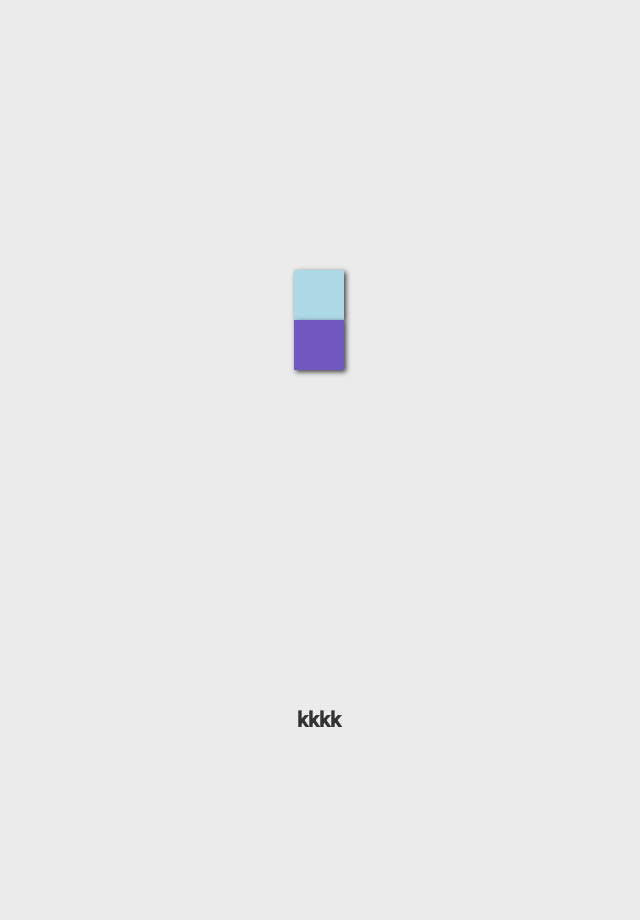
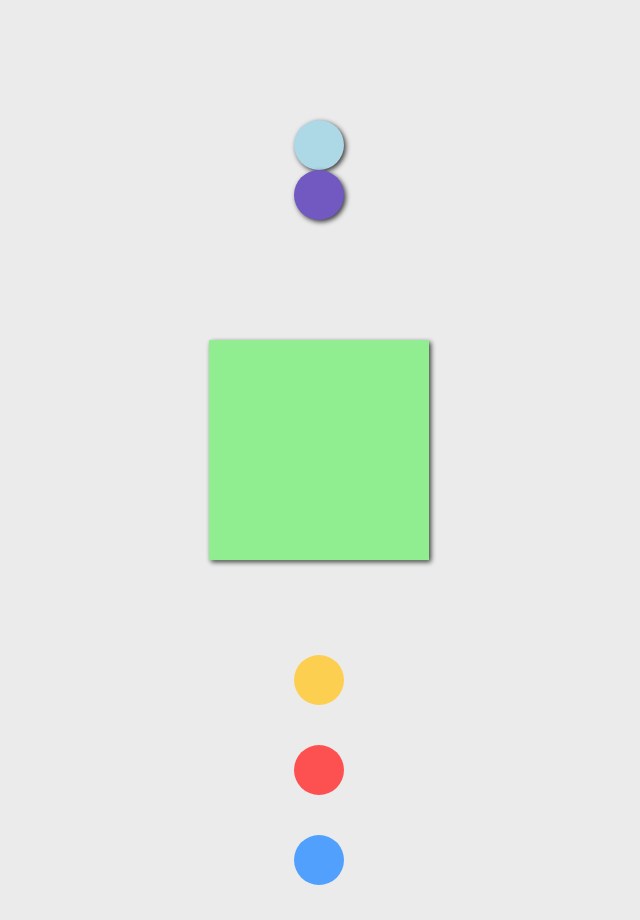
Before and after one commit to wdrik/react-hooks-animations, a React (Create React App) app: page / in a window 1280 px wide. Shown: the part 680-1600 px from the top of the page, without its empty margins (321-961 px from the left). Built offline with nearby package versions, Linux system fonts and the light colour scheme; the HTML template or start-up script is replaced by a standard one.

Commit message:
GSAP animations!

```diff
--- a/src/components/Circle/index.js
+++ b/src/components/Circle/index.js
@@ -5,14 +5,16 @@ const animatedCompStyle = {
   width: '50px',
   height: '50px',
   backgroundColor: '#7159c1',
-  boxShadow: '2px 2px 5px 0px rgba(0,0,0,0.75)'
+  boxShadow: '2px 2px 5px 0px rgba(0,0,0,0.75)',
+  borderRadius: '50%'
 };
 
 const animatedCompStyle2 = {
   width: '50px',
   height: '50px',
   backgroundColor: 'lightblue',
-  boxShadow: '2px 2px 5px 0px rgba(0,0,0,0.75)'
+  boxShadow: '2px 2px 5px 0px rgba(0,0,0,0.75)',
+  borderRadius: '50%'
 };
 
 const animatedCompStyleWrapper = {
--- a/src/components/Content/index.js
+++ b/src/components/Content/index.js
@@ -8,7 +8,8 @@ import { Container, Banner } from './styles';
 
 import Loader from '../Loader';
 import Circle from '../Circle';
-import WrongAkram from '../WrongAkram';
+import WrongAkram1 from '../WrongAkram1';
+import WrongAkram2 from '../WrongAkram2';
 
 const defaultOptions = {
   loop: true,
@@ -35,7 +36,11 @@ export default function Content() {
       </Banner>
 
       <Banner>
-        <WrongAkram />
+        <WrongAkram1 />
+      </Banner>
+
+      <Banner>
+        <WrongAkram2 />
       </Banner>
     </Container>
   );
--- a/src/components/Content/styles.js
+++ b/src/components/Content/styles.js
@@ -9,9 +9,10 @@ export const Container = styled.div`
 
 export const Banner = styled.section`
   width: 100%;
-  height: 400px;
+  height: auto;
+  min-height: 300px;
   background: #ebebeb;
-  padding: 0 15px;
+  padding: 0 100px;
   display: flex;
   justify-content: center;
   align-items: center;
--- a/src/components/WrongAkram/index.js
+++ /dev/null
@@ -1,25 +0,0 @@
-import React, { useEffect, useRef } from 'react';
-
-import { TweenMax, Power3 } from 'gsap';
-
-export default function WrongAkram() {
-  let logoItem = useRef(null);
-
-  console.log('logoItem', logoItem);
-
-  useEffect(() => {
-    console.log('logoItem', logoItem);
-  });
-
-  return (
-    <div>
-      <h1
-        ref={el => {
-          logoItem = el;
-        }}
-      >
-        kkkk
-      </h1>
-    </div>
-  );
-}
--- /dev/null
+++ b/src/components/WrongAkram1/index.js
@@ -0,0 +1,33 @@
+import React, { useEffect, useRef } from 'react';
+
+import { TweenMax, Power3 } from 'gsap';
+
+const animatedCompStyle = {
+  width: '220px',
+  height: '220px',
+  opacity: 0,
+  backgroundColor: 'lightgreen',
+  boxShadow: '2px 2px 5px 0px rgba(0,0,0,0.75)'
+};
+
+export default function WrongAkram1() {
+  let logoItem = useRef(null);
+
+  useEffect(() => {
+    TweenMax.to(logoItem, 4, {
+      opacity: 1,
+      y: -20,
+      ease: Power3.easeOut,
+      delay: 2
+    });
+  });
+
+  return (
+    <div
+      style={animatedCompStyle}
+      ref={el => {
+        logoItem = el;
+      }}
+    ></div>
+  );
+}
--- /dev/null
+++ b/src/components/WrongAkram2/index.js
@@ -0,0 +1,107 @@
+import React, { useEffect, useRef, useState } from 'react';
+
+import { Container } from './styles';
+
+import { TweenMax, Power3 } from 'gsap';
+
+export default function WrongAkram2() {
+  let container = useRef(null);
+  let circleYellow = useRef(null);
+  let circleRed = useRef(null);
+  let circleBlue = useRef(null);
+
+  const [state, setState] = useState(false);
+
+  const handleExpand = () => {
+    TweenMax.to(circleRed, 0.8, {
+      width: 125,
+      height: 125,
+      ease: Power3.easeOut
+    });
+
+    setState(true);
+  };
+
+  const handleShrink = () => {
+    TweenMax.to(circleRed, 0.8, {
+      width: 50,
+      height: 50,
+      ease: Power3.easeOut
+    });
+
+    setState(false);
+  };
+
+  useEffect(() => {
+    TweenMax.to(container, 0, {
+      css: {
+        visibility: 'visible'
+      }
+    });
+
+    TweenMax.from(circleYellow, 0.8, {
+      opacity: 0,
+      x: 40,
+      ease: Power3.easeOut
+    });
+
+    TweenMax.from(circleRed, 0.8, {
+      opacity: 0,
+      x: 40,
+      ease: Power3.easeOut,
+      delay: 0.3
+    });
+
+    TweenMax.from(circleBlue, 0.8, {
+      opacity: 0,
+      x: 40,
+      ease: Power3.easeOut,
+      delay: 0.6
+    });
+
+    // TweenMax.staggerFrom(
+    //   {
+    //     circleYellow,
+    //     circleRed,
+    //     circleBlue
+    //   },
+    //   0.8,
+    //   {
+    //     opacity: 0,
+    //     x: 40,
+    //     ease: Power3.easeOut
+    //   },
+    //   0.2
+    // );
+  }, []);
+
+  return (
+    <Container
+      ref={el => {
+        container = el;
+      }}
+    >
+      <div
+        ref={el => {
+          circleYellow = el;
+        }}
+        class="circle yellow"
+      ></div>
+
+      <div
+        onClick={state !== true ? handleExpand : handleShrink}
+        ref={el => {
+          circleRed = el;
+        }}
+        class="circle red"
+      ></div>
+
+      <div
+        ref={el => {
+          circleBlue = el;
+        }}
+        class="circle blue"
+      ></div>
+    </Container>
+  );
+}
--- /dev/null
+++ b/src/components/WrongAkram2/styles.js
@@ -0,0 +1,30 @@
+import styled from 'styled-components';
+
+export const Container = styled.div`
+  display: flex;
+  flex-direction: column;
+  justify-content: center;
+  align-items: center;
+  visibility: hidden;
+  text-align: center;
+
+  .circle {
+    width: 50px;
+    height: 50px;
+    border-radius: 100%;
+    margin: 20px;
+    cursor: pointer;
+
+    &.red {
+      background-color: #fd5151;
+    }
+
+    &.yellow {
+      background-color: #fdcf51;
+    }
+
+    &.blue {
+      background-color: #51a0fd;
+    }
+  }
+`;
```
